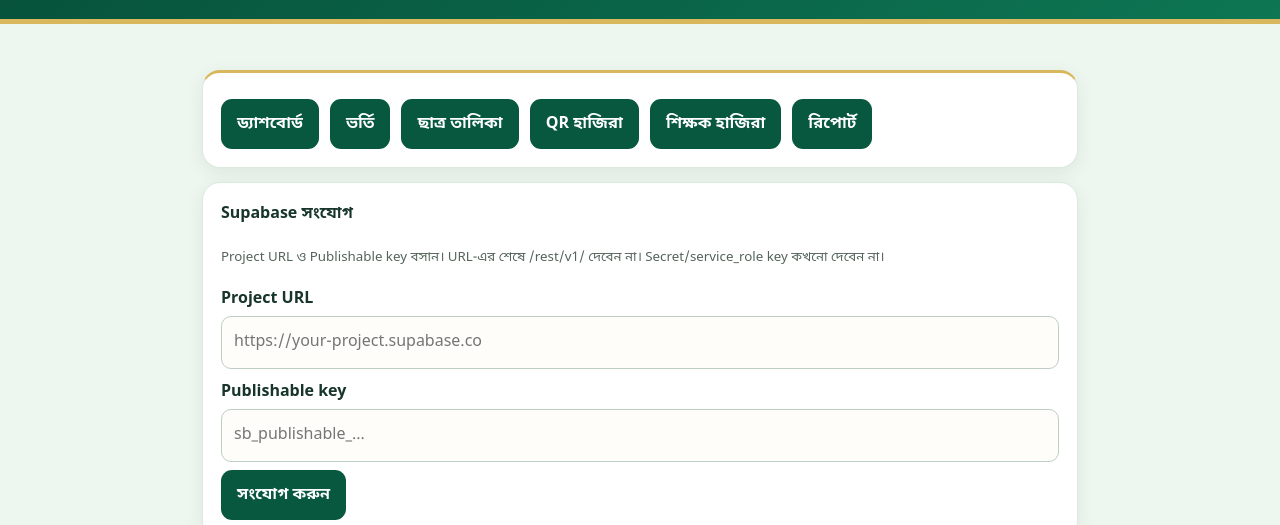
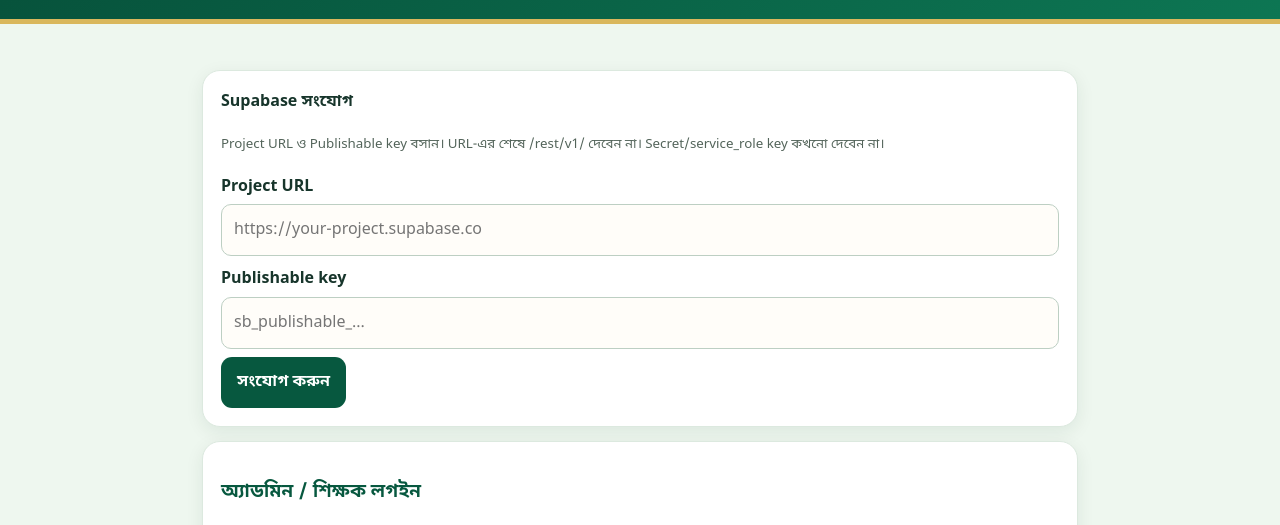
Before and after one commit to 80mi52/anas-bin-malik-app, a website: page index.html in a window 1280 px wide. Shown: the part 219-744 px from the top of the page. Drawn offline with nearby package versions, Linux system fonts and the light colour scheme; a script that the page names is missing; a web font is replaced by a local one.

Commit message:
Hide dashboard navigation until login

```diff
--- a/index.html
+++ b/index.html
@@ -19,7 +19,7 @@
 table{width:100%;border-collapse:collapse;display:block;overflow-x:auto;background:white;border-radius:10px}
 td,th{padding:9px;border-bottom:1px solid #e0e9e2;text-align:left;white-space:nowrap}
 th{background:#eff8f0;color:var(--green)}
-small{color:#53645a}.hidden{display:none}
+small{color:#53645a}.hidden{display:none!important}
 .notice{background:#fff6d9;padding:12px;border-radius:10px;border-left:4px solid var(--gold)}
 nav.box{border-top:3px solid var(--gold)}
 img{max-width:100%;height:auto;border-radius:10px}
```
